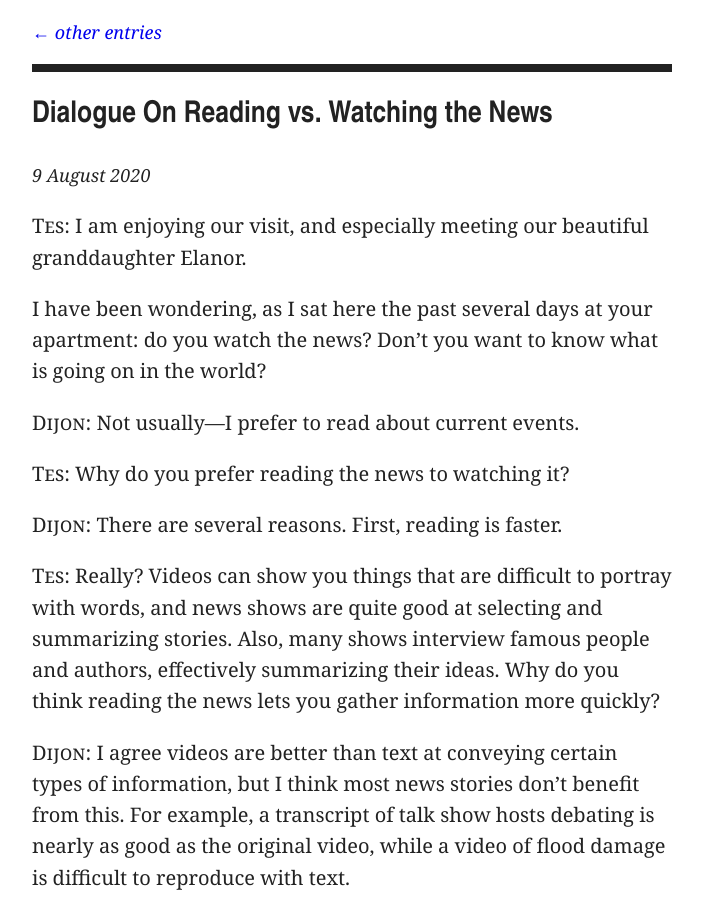
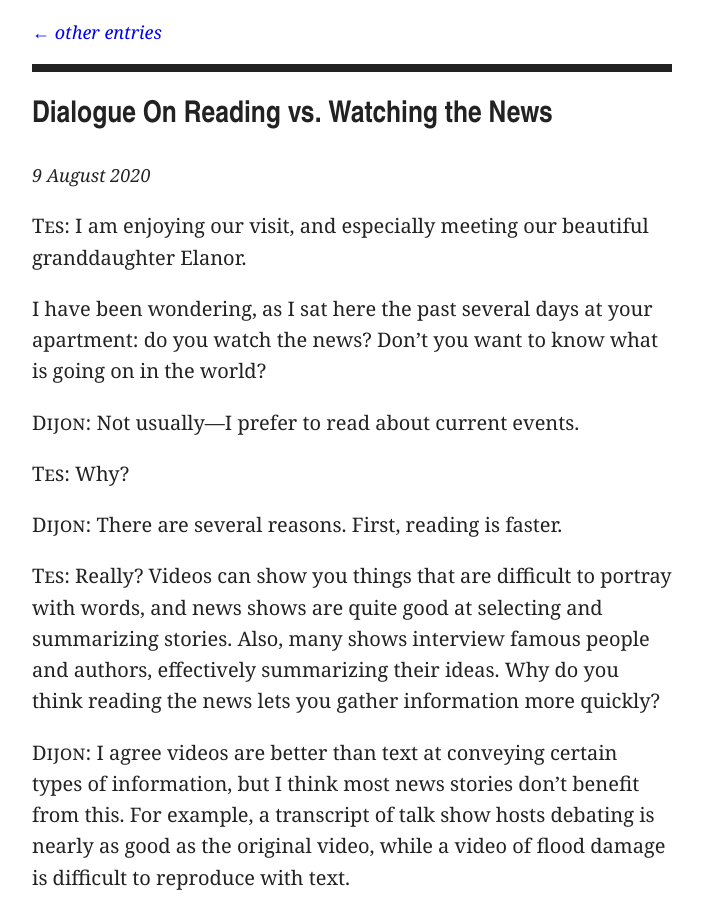
Before and after one commit to artsandmetaphysics/goodlifeodyssey, a Jekyll site: the page built from _meditations/dialogue-on-reading-vs-watching-the-news.md, in a window 1280 px wide and 900 px high. Shown: the whole window, without its empty margins (288-991 px from the left). Built offline with Jekyll 4.4.1, drawn with Linux system fonts in a browser that asks for light colours.

Commit message:
Add content

```diff
--- a/_meditations/dialogue-on-reading-vs-watching-the-news.md
+++ b/_meditations/dialogue-on-reading-vs-watching-the-news.md
@@ -12,7 +12,7 @@ I have been wondering, as I sat here the past several days at your apartment: do
 
 <span class="sc">Dijon:</span> Not usually—I prefer to read about current events.
 
-<span class="sc">Tes:</span> Why do you prefer reading the news to watching it?
+<span class="sc">Tes:</span> Why?
 
 <span class="sc">Dijon:</span> There are several reasons. First, reading is faster.
 
```
Also changed, not shown: meditations/dialogue-on-reading-vs-watching-the-news.md (+1 -1 lines).
